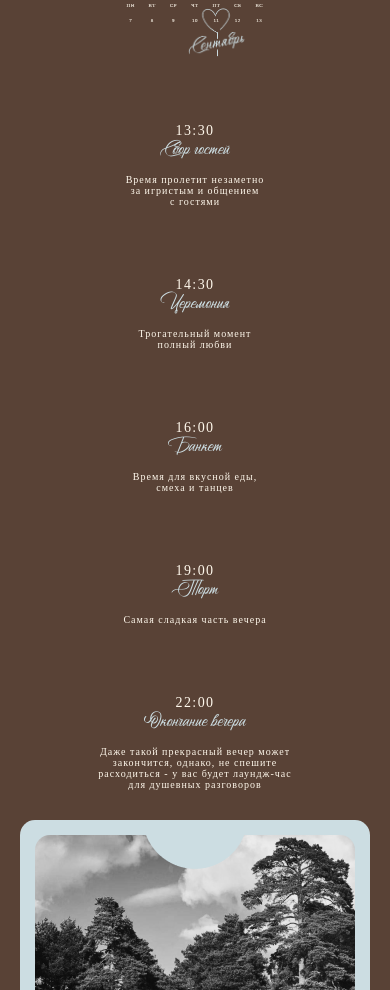
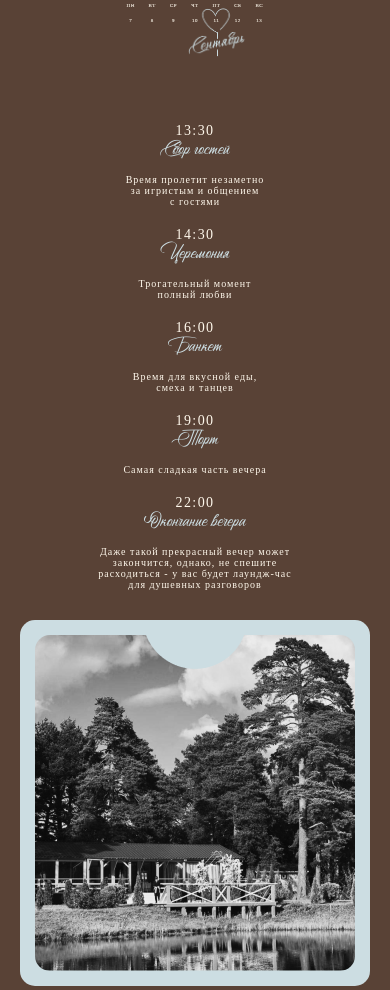
Before and after one commit to 1NEAT1/weeding, a website built with webpack: page src/index.html in a window 390 px wide. Shown: the part 1140-2130 px from the top of the page. Built offline with nearby package versions, Linux system fonts and the light colour scheme; files whose address does not match are found by name; a web font is replaced by a local one.

Commit message:
Обновление

```diff
--- a/src/assets/styles/main.scss
+++ b/src/assets/styles/main.scss
@@ -434,14 +434,17 @@
 
     @media screen and (max-width: 992px) {
       margin: 60px 0 100px 0;
+      gap: 50px;
     }
 
     @media screen and (max-width: 768px) {
       margin: 40px 0 60px 0;
+      gap: 30px;
     }
 
     @media screen and (max-width: 576px) {
       margin: 20px 0 30px 0;
+      gap: 20px;
     }
   }
 
```
